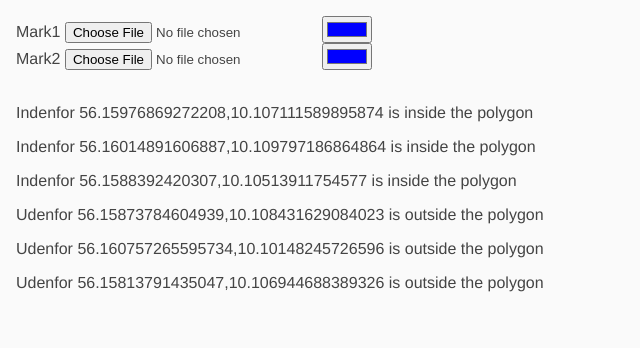
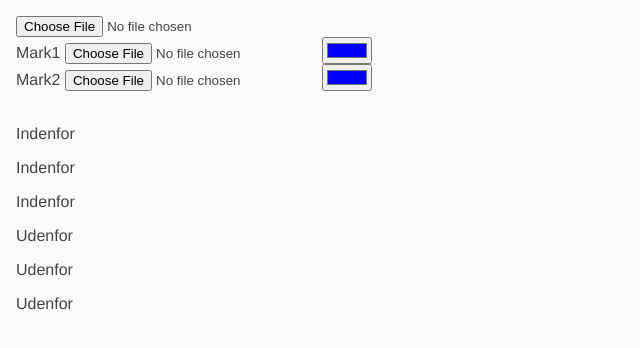
Before and after one commit to rasmusvhansen/field-filter, a Preact app: page / in a window 1280 px wide. Shown: the top 348 px of the page, without its empty margins (0-640 px from the left). Built offline with nearby package versions, Linux system fonts and the light colour scheme; no server answers.

Commit message:
feat: upload and download xlsx

```diff
--- a/package.json
+++ b/package.json
@@ -8,7 +8,8 @@
     "deploy": "npm run build && firebase deploy"
   },
   "dependencies": {
-    "preact": "^10.5.13"
+    "preact": "^10.5.13",
+    "xlsx": "^0.16.9"
   },
   "devDependencies": {
     "@preact/preset-vite": "^2.0.0",
--- /dev/null
+++ b/src/ExcelUpload.tsx
@@ -0,0 +1,76 @@
+import { read, utils, WorkSheet, writeFile } from 'xlsx';
+import { Area, Coord, CoordWithTime, pointInPoly, ResultCoord } from './coords';
+const TRACK_INTERVAL_IN_MINUTES = 5;
+const MS_PER_MINUTE = 1000 * 60;
+interface Row {
+  DateTimeStart: string;
+  DateTime: string;
+  DateTimeEnd: string;
+  Coordinates: string;
+  Duration: string;
+  Status: 'Stationary' | 'Start' | 'End' | 'Moving';
+}
+
+export function ExcelUpload({
+  fields,
+  areas,
+  onUpload,
+}: {
+  onUpload: (track: CoordWithTime[]) => void;
+  fields: Area[];
+  areas: Area[];
+}) {
+  function handleFile(e: any) {
+    var files = e.target.files,
+      f = files[0];
+    var reader = new FileReader();
+    reader.onload = function (e: any) {
+      var data = new Uint8Array(e.target.result);
+      var workbook = read(data, { type: 'array' });
+      const sheet = Object.values(workbook.Sheets)[0];
+
+      skipFirstRows(sheet);
+      const rows: Row[] = utils.sheet_to_json(sheet);
+
+      const mapped: CoordWithTime[] = rows
+        .filter((r) => !['Start', 'End'].includes(r.Status))
+        .map((r) => ({
+          coord: r.Coordinates.split(/\s|,\s/).map((l) => +l) as [number, number],
+          time: new Date(r.DateTime || r.DateTimeStart),
+          durationInMinutes:
+            r.Status === 'Stationary'
+              ? (new Date(r.DateTimeEnd).getTime() - new Date(r.DateTimeStart).getTime()) / MS_PER_MINUTE
+              : 5,
+        }));
+
+      const result: ResultCoord[] = mapped.map((c) => ({
+        ...c,
+        coord: `${c.coord[0]}, ${c.coord[1]}`,
+        inField: fields.find((f) => pointInPoly(f.coords, c.coord))?.id,
+        inArea: areas.find((a) => pointInPoly(a.coords, c.coord))?.id,
+      }));
+      console.log(result);
+      const book = utils.book_new();
+      utils.book_append_sheet(book, utils.json_to_sheet(result));
+      writeFile(book, 'result.xlsx');
+    };
+
+    reader.readAsArrayBuffer(f);
+  }
+
+  return (
+    <div>
+      <input type="file" name="upload" id="" onChange={(e) => handleFile(e)} />{' '}
+    </div>
+  );
+}
+function skipFirstRows(sheet: WorkSheet) {
+  const ref = sheet['!ref'];
+  console.log('sheet', sheet);
+  const range = utils.decode_range(ref!);
+  /* skip n rows */
+  range.s.r += 5;
+  if (range.s.r >= range.e.r) range.s.r = range.e.r;
+  /* update range */
+  sheet['!ref'] = utils.encode_range(range);
+}
--- a/src/app.tsx
+++ b/src/app.tsx
@@ -1,6 +1,7 @@
-import { Area, Coord, getMapUrl, parsePositionFile, pointInPoly } from './coords';
+import { Area, Coord, CoordWithTime, getMapUrl, parsePositionFile, pointInPoly } from './coords';
 import { useEffect, useState } from 'preact/hooks';
 import useLocalStorage from './hooks/useLocalStorage';
+import { ExcelUpload } from './ExcelUpload';
 const brabrand: Coord[] = [
   [56.16087927816185, 10.105038391804111],
   [56.16028182448348, 10.11027406337594],
@@ -12,12 +13,19 @@ const brabrand: Coord[] = [
 
 export function App() {
   const [img, setImg] = useState('');
+  const [track, setTrack] = useState<CoordWithTime[]>([]);
   const [areas, setAreas] = useState<Record<string, Area>>({});
+  const [fields, setFields] = useState<Record<string, Area>>({});
   useEffect(() => {
     getMapUrl(Object.values(areas)).then((url) => setImg(url));
   }, [areas]);
   return (
     <>
+      <ExcelUpload
+        onUpload={(t) => console.log(t)}
+        fields={Object.values(fields)}
+        areas={Object.values(areas)}
+      ></ExcelUpload>
       <FileUpload id="Mark1" handleUpload={(area) => setAreas((prev) => ({ ...prev, [area.id]: area }))}></FileUpload>
       <FileUpload id="Mark2" handleUpload={(area) => setAreas((prev) => ({ ...prev, [area.id]: area }))}></FileUpload>
       <div>
--- a/src/coords.ts
+++ b/src/coords.ts
@@ -1,6 +1,21 @@
 import { hereApiKey } from './secret';
 
 export type Coord = [number, number];
+
+export interface CoordWithTime {
+  coord: Coord;
+  time: Date;
+  durationInMinutes: number;
+}
+
+export interface ResultCoord {
+  coord: string;
+  time: Date;
+  durationInMinutes: number;
+  inField: string | undefined;
+  inArea: string | undefined;
+}
+
 export interface Area {
   id: string;
   coords: Coord[];
@@ -24,7 +39,7 @@ export function pointInPoly(polygon: Coord[], [y, x]: Coord) {
     if (verty[i] > y != verty[j] > y && x < ((vertx[j] - vertx[i]) * (y - verty[i])) / (verty[j] - verty[i]) + vertx[i])
       c = !c;
   }
-  return `${y},${x} is ${c ? 'inside' : 'outside'} the polygon`;
+  return c;
 }
 
 export async function getMapUrl(areas: Array<Area>) {
```
Also changed, not shown: marken.csv (added), 2 other files (tests, documents, lock files or other folders).
